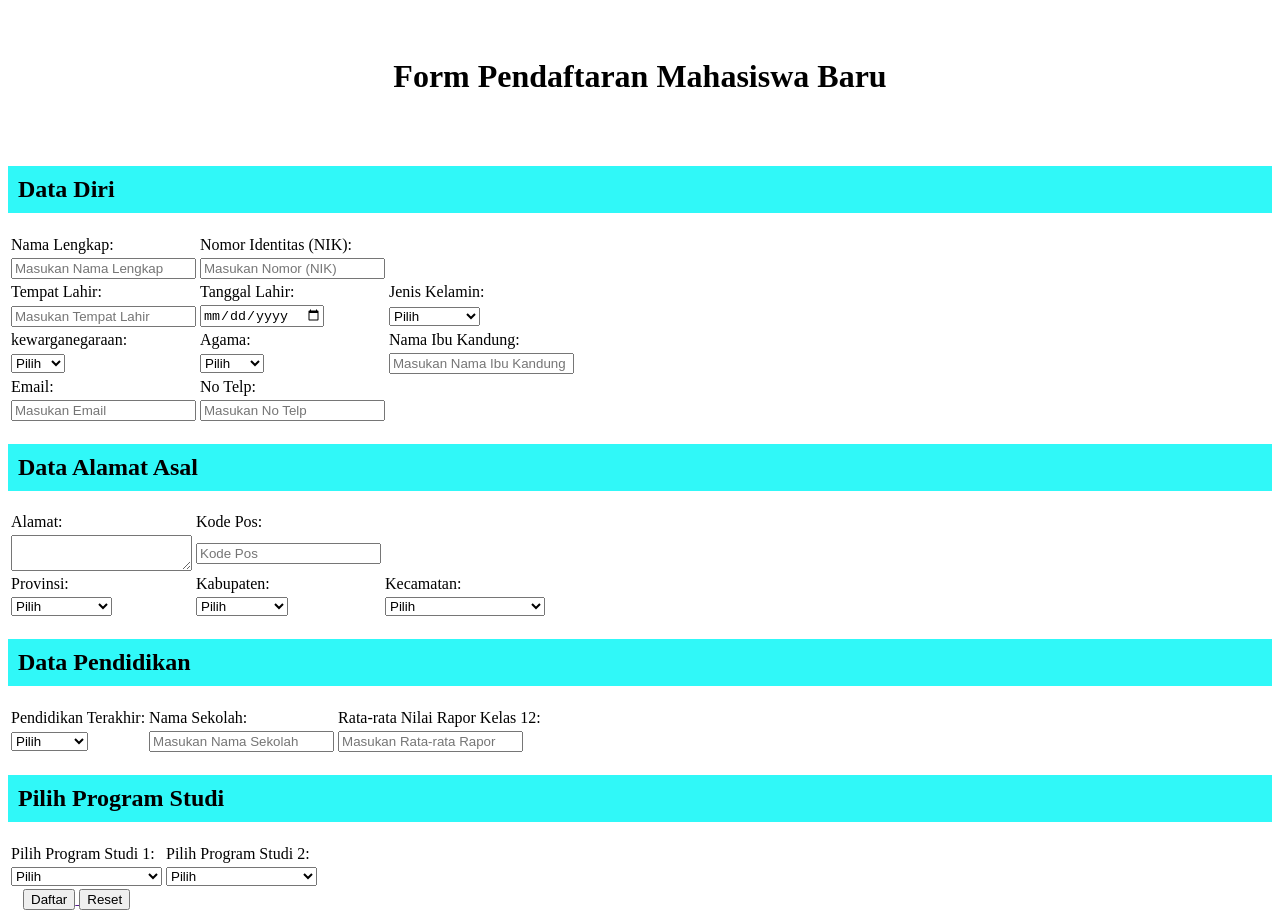
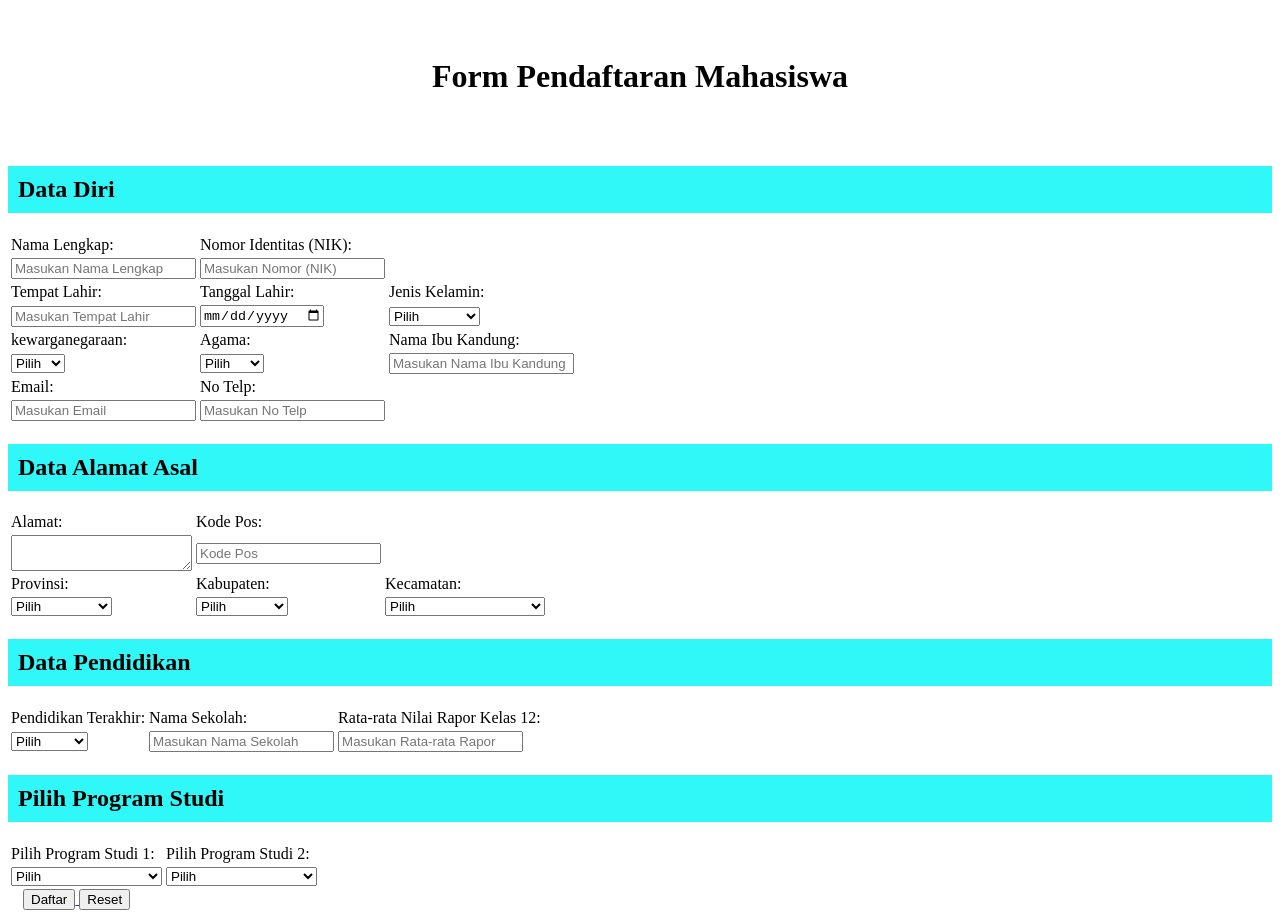
Before and after one commit to Nadiev/project2, a plain HTML site: page form.html in a window 1280 px wide. Drawn offline with Linux system fonts and the light colour scheme.

Commit message:
menghilangkan kata baru

```diff
--- a/form.html
+++ b/form.html
@@ -7,7 +7,7 @@
         </head>
 
 
-        <h1>Form Pendaftaran Mahasiswa Baru</h1>
+        <h1>Form Pendaftaran Mahasiswa</h1>
          <div>
 
              <h2>Data Diri</h2>
```
